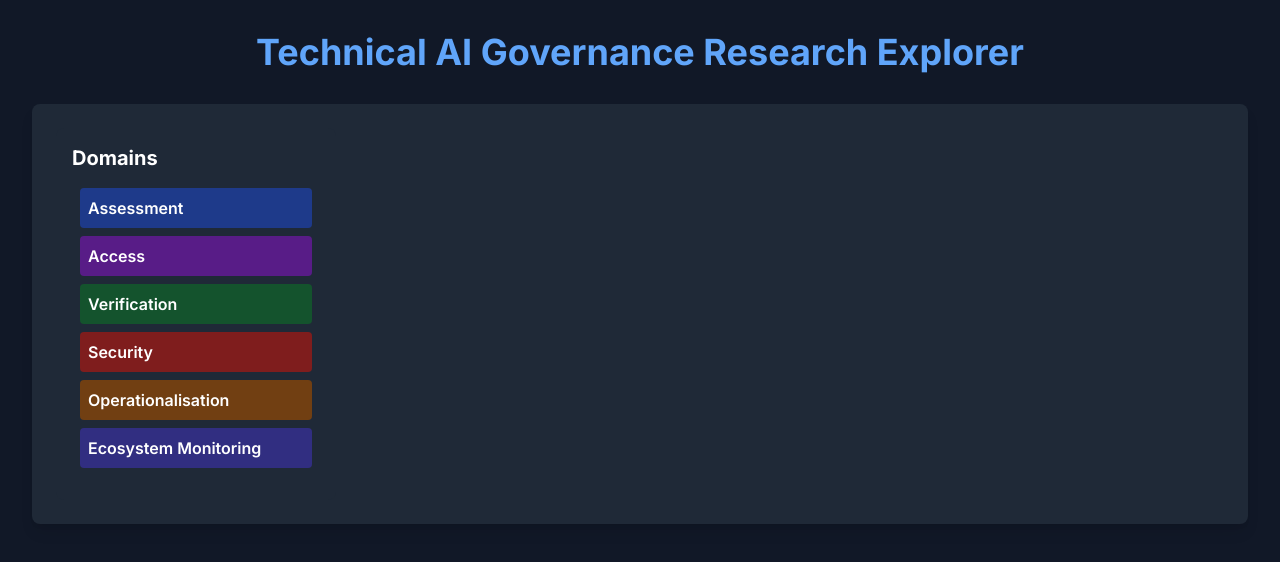
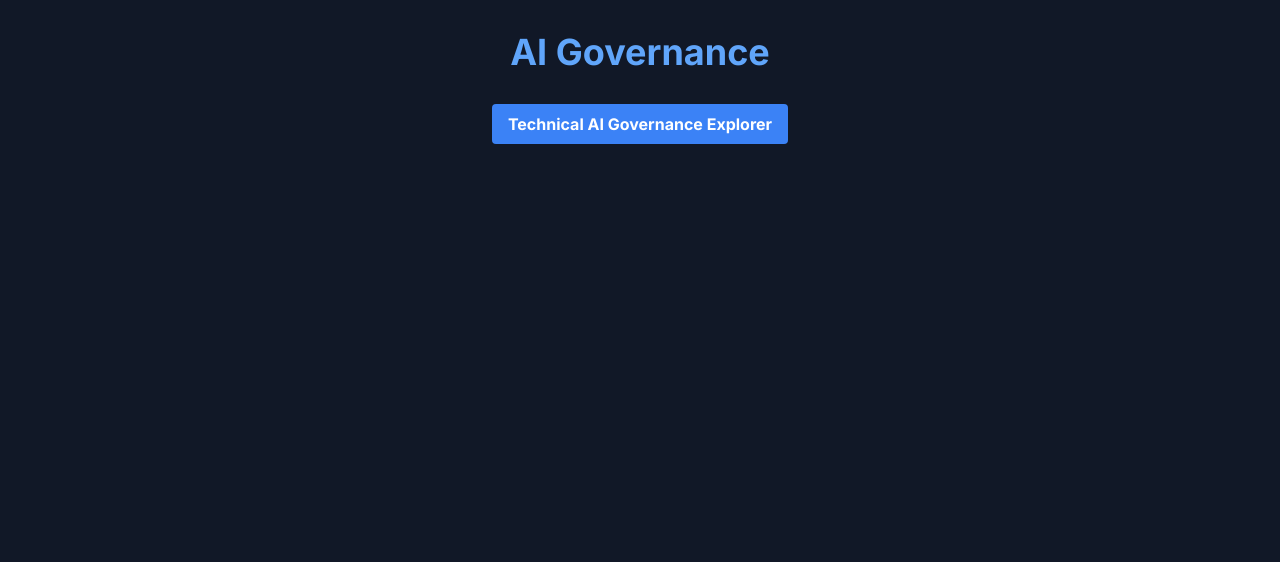
Before and after one commit to PlutoniaX/technical-ai-governance, a Next.js app: page / in a window 1280 px wide. Shown: the top 562 px of the page. Built offline with nearby package versions, Linux system fonts and the light colour scheme.

Commit message:
created home page and make TAIG a subpage.

```diff
--- /dev/null
+++ b/app/TAIG/page.tsx
@@ -0,0 +1,16 @@
+import React from 'react';
+import TAIGExplorerClient from '../../components/TAIGExplorerClient';
+import taigData from '../../taig.json';
+
+export default function TAIGPage() {
+  return (
+    <div className="min-h-screen bg-gray-900 text-white">
+      <div className="container mx-auto p-4 md:p-8">
+        <h1 className="text-3xl md:text-4xl font-bold mb-4 md:mb-8 text-center text-blue-400">Technical AI Governance Explorer</h1>
+        <div className="bg-gray-800 shadow-lg rounded-lg p-4 md:p-6">
+          <TAIGExplorerClient initialData={taigData.sections} />
+        </div>
+      </div>
+    </div>
+  );
+}
--- a/app/page.tsx
+++ b/app/page.tsx
@@ -1,13 +1,14 @@
-import TAIGExplorerClient from '@/components/TAIGExplorerClient';
-import taigData from '@/taig.json';
+import Link from 'next/link';
 
 export default function Home() {
   return (
     <div className="min-h-screen bg-gray-900 text-white">
       <div className="container mx-auto p-4 md:p-8">
-        <h1 className="text-3xl md:text-4xl font-bold mb-4 md:mb-8 text-center text-blue-400">Technical AI Governance Research Explorer</h1>
-        <div className="bg-gray-800 shadow-lg rounded-lg p-4 md:p-6">
-          <TAIGExplorerClient initialData={taigData.sections} />
+        <h1 className="text-3xl md:text-4xl font-bold mb-4 md:mb-8 text-center text-blue-400">AI Governance</h1>
+        <div className="flex justify-center">
+          <Link href="/TAIG" className="bg-blue-500 hover:bg-blue-600 text-white font-bold py-2 px-4 rounded">
+            Technical AI Governance Explorer
+          </Link>
         </div>
       </div>
     </div>
--- a/components/TAIGExplorer.tsx
+++ b/components/TAIGExplorer.tsx
@@ -125,8 +125,8 @@ const TAIGExplorer: React.FC<TAIGExplorerProps> = ({ data }) => {
                 <h2 className="text-xl font-bold mb-2">
                   {depth === 0 ? "Domains" :
                    depth === 1 ? "Subdomains" :
-                   depth === 2 ? "Research Topics" :
-                   "Research Questions"}
+                   depth === 2 ? "Topics" :
+                   "Questions"}
                 </h2>
                 {renderContent(columnData, depth)}
               </div>
```
